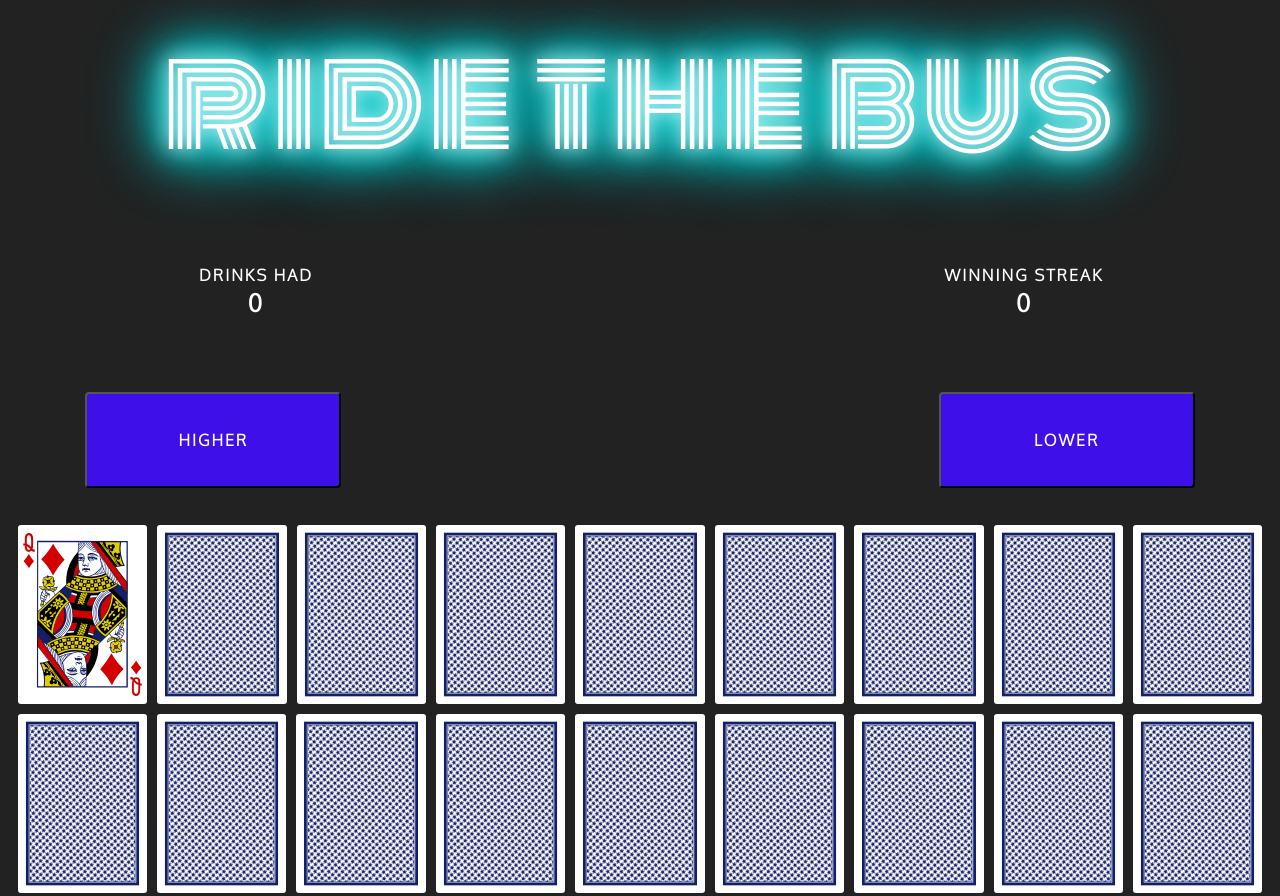
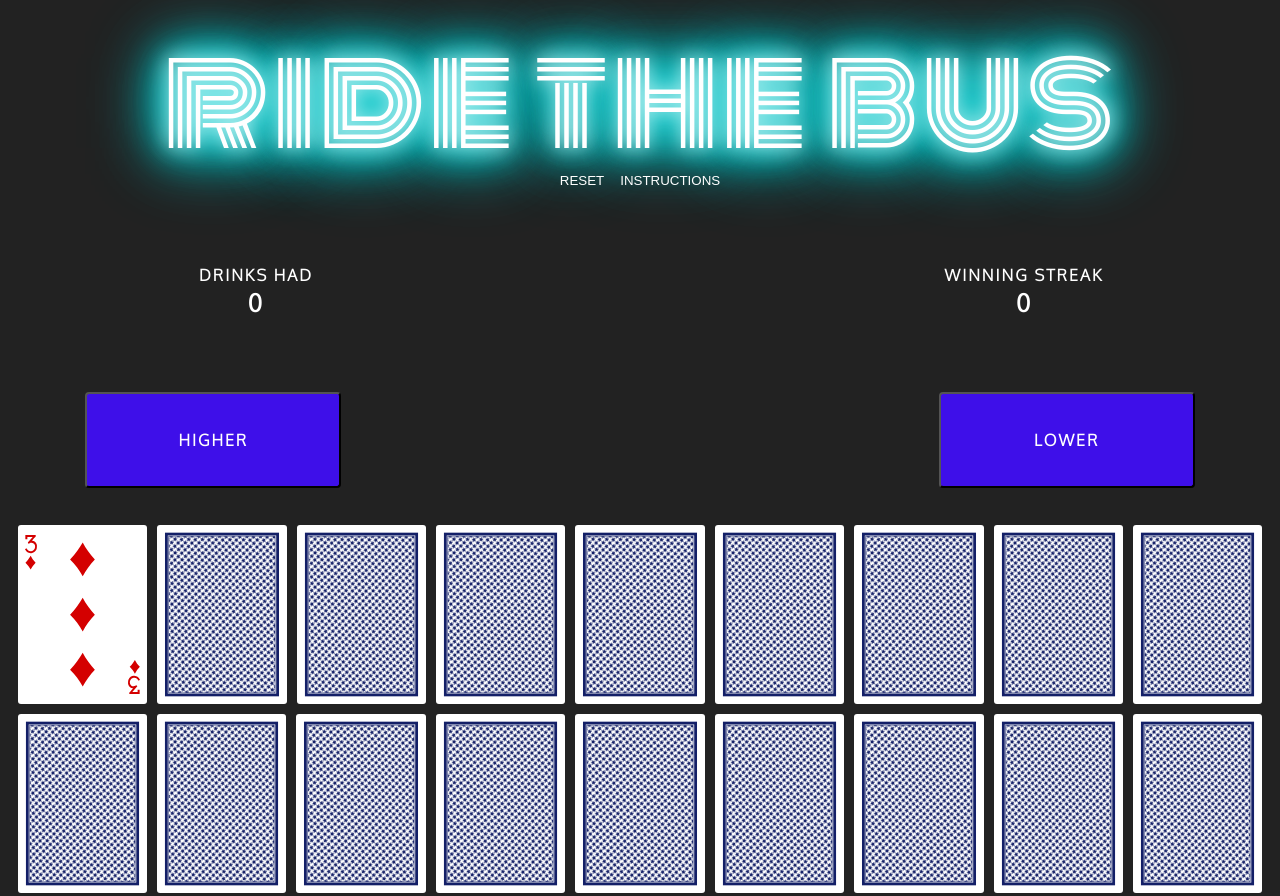
Before and after one commit to jbokchoi/Ride-the-Bus, a plain HTML site: page index.html in a window 1280 px wide. Shown: the top 896 px of the page. Drawn offline with nearby package versions, Linux system fonts and the light colour scheme.

Commit message:
reset and winner logic added

```diff
--- a/css/home.css
+++ b/css/home.css
@@ -0,0 +1,3 @@
+*, *::after, *::before {
+    box-sizing: border-box;
+}
--- a/css/main.css
+++ b/css/main.css
@@ -13,25 +13,32 @@ body {
     display: grid;
     justify-items: center;
     grid-template-columns: 1fr 1fr 1fr;
-    grid-auto-rows: 5vh 20vh 20vh 20vh 40vh auto;
+    grid-auto-rows: 20vh 5vh 20vh 20vh 40vh auto;
     grid-template-areas:
-        "header header header"
         "title title title"
+        "nav nav nav"
         "message message message"
         "buttons1 alert buttons3"
         "cards cards cards";
+}
+
+nav {
+    grid-area: nav;
+    display: flex;
 
 }
 
-header {
-    grid-area: header;
+nav > button {
+    color: white;
+    background-color: transparent;
+    border-color: transparent;
+
 }
 
 .glow {
     grid-area: title;
     display: flex;
     justify-content: center;
-    align-items: flex-end;
     font-family: 'Monoton', cursive;
     font-size: 10vmax;
     letter-spacing: 3px;
@@ -148,11 +155,16 @@ div > #instructions {
 #playing-deck {
     grid-area: cards;
     display: flex;
+    justify-content: center;
+}
+
+#cards {
+    display: flex;
     flex-wrap: wrap;
     justify-content: center;
 }
 
-#playing-deck > img {
+#cards > img {
     background-color: white;
     margin: 5px;
     height: 14vmax;
--- a/index.html
+++ b/index.html
@@ -12,12 +12,14 @@
 </head>
 
 <body>
-    <header>
 
-    </header>
         <div class = "game">
 
             <header class= 'glow'>ride the bus</header>
+            <nav class = >
+                <button id = "reset">RESET</button>
+                <button id = "how-to-play">INSTRUCTIONS</button>
+            </nav>
 
             <div id = "instructions">
 
@@ -33,7 +35,6 @@
 
             </div>
 
-            <!-- <button id = "start-game">Start Game</button> -->
             <button id = "higher">HIGHER</button>
             <p id="alert">  </p>
             <button id = "lower">LOWER</button>
--- a/js/main.js
+++ b/js/main.js
@@ -57,8 +57,7 @@ var cards = [
 
 /*----- app's state (variables) -----*/
 
-let winner, scores, results, cardCount;
-
+let winner, scores, cardCount;
 
 
 /*----- cached element references -----*/
@@ -66,11 +65,12 @@ var alertEl = document.getElementById('alert');
 var drinksEl = document.getElementById('d-count');
 var winStreakEl = document.getElementById('c-count');
 
-
 /*----- event listeners -----*/
 document.getElementById('higher').addEventListener('click', handleHigher);
 document.getElementById('lower').addEventListener('click', handleLower);
-document.getElementById('restart').addEventListener('click', start)
+document.getElementById('restart').addEventListener('click', restart);
+document.getElementById('reset').addEventListener('click', restart);
+
 
 /*----- functions -----*/
 
@@ -89,39 +89,40 @@ function shuffle() {
     return cards;
 };
 
-shuffle();
+// shuffle();
 
 cardCount = 1;
 
 function createPlayingDeck(cards) {
+    var playingDeck = document.createElement('div');
+    playingDeck.setAttribute('id', 'cards');
+    document.getElementById('playing-deck').appendChild(playingDeck);
+
     var firstCard = document.createElement('img');
     firstCard.setAttribute('src', cards[0].img )
     firstCard.setAttribute('id', 0)
-    document.getElementById('playing-deck').appendChild(firstCard);
+    document.getElementById('cards').appendChild(firstCard);
 
     for (var i = 1; i < cards.length-1; i++) {
         var cardElement = document.createElement('img');
         cardElement.setAttribute('src', 'images/backs/blue.svg');
         cardElement.setAttribute('id', i);
-        document.getElementById('playing-deck').appendChild(cardElement);
+        document.getElementById('cards').appendChild(cardElement);
     }
 }
-createPlayingDeck(cards);
+// createPlayingDeck(cards);
 
 
 function handleHigher() {
    flipNextCard();
-   console.log(cardCount)
    if(cards[cardCount -2].value <= cards[cardCount-1].value){
        // winning logic
-       console.log('good job, keep going!')
        alertEl.textContent = 'WINNING!'
        scores.winStreak++
        winStreakEl.textContent = scores.winStreak;
        winner++
        checkWinner();
     } else {
-        console.log('drink!')
         alertEl.textContent = 'DRINK!'
         scores.drinks++
         drinksEl.textContent = scores.drinks
@@ -131,17 +132,14 @@ function handleHigher() {
 
 function handleLower() {
     flipNextCard();
-    console.log(cardCount)
     if(cards[cardCount - 2].value >= cards[cardCount-1].value){
         // winning logic
-        console.log('good job, keep going!')
         alertEl.textContent = 'WINNING!'
         scores.winStreak++
         winStreakEl.textContent = scores.winStreak;
         winner++
         checkWinner();
     } else {
-        console.log('drink!');
         alertEl.textContent = 'DRINK!'
         scores.drinks++
         drinksEl.textContent = scores.drinks
@@ -151,7 +149,6 @@ function handleLower() {
 
 function flipNextCard() {
     var nextCard = document.createElement('img');
-    console.log(document.getElementById(`${cardCount}`))
     document.getElementById(`${cardCount}`).setAttribute('src', cards[cardCount].img);
     nextCard.setAttribute('src', cards[cardCount].img);
     cardCount++;
@@ -159,6 +156,7 @@ function flipNextCard() {
 
 function resetWinStreak() {
     scores.winStreak = 0;
+    winner = 0;
     winStreakEl.innerHTML = scores.winStreak;
 }
 
@@ -171,11 +169,33 @@ function checkWinner() {
     }
 }
 
+function render() {
+    shuffle();
+    createPlayingDeck(cards);
+}
 
 function start() {
     scores = {
         drinks: 0,
         winStreak: 0,
-    }
-    winner = 0;
+    },
+    winner = 0,
+    render ();
 }
+
+function restart() {
+    var div = document.getElementById('cards');
+    div.remove();
+    scores = {
+        drinks: 0,
+        winStreak: 0,
+    },
+    winner = 0,
+    winStreakEl.innerHTML = scores.winStreak;
+    drinksEl.innerHTML = scores.drinks;
+    alertEl.innerHTML = ''
+    document.getElementById('higher').style.display = "block";
+    document.getElementById('lower').style.display = "block";
+    document.getElementById('restart').style.display = "none";
+    start();
+}
```
Also changed, not shown: home.html (+7 -1 lines).
